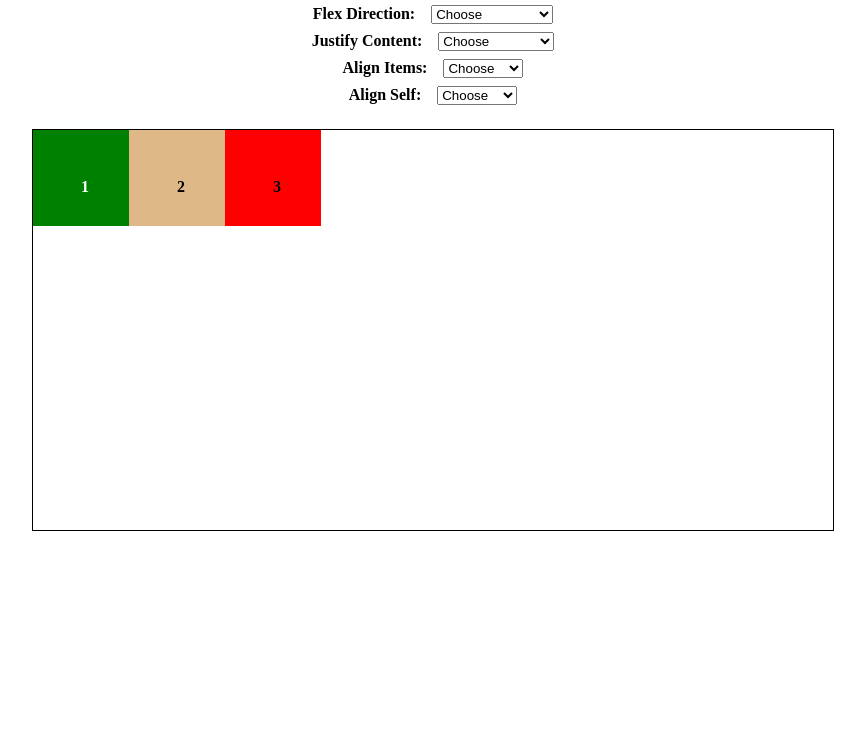
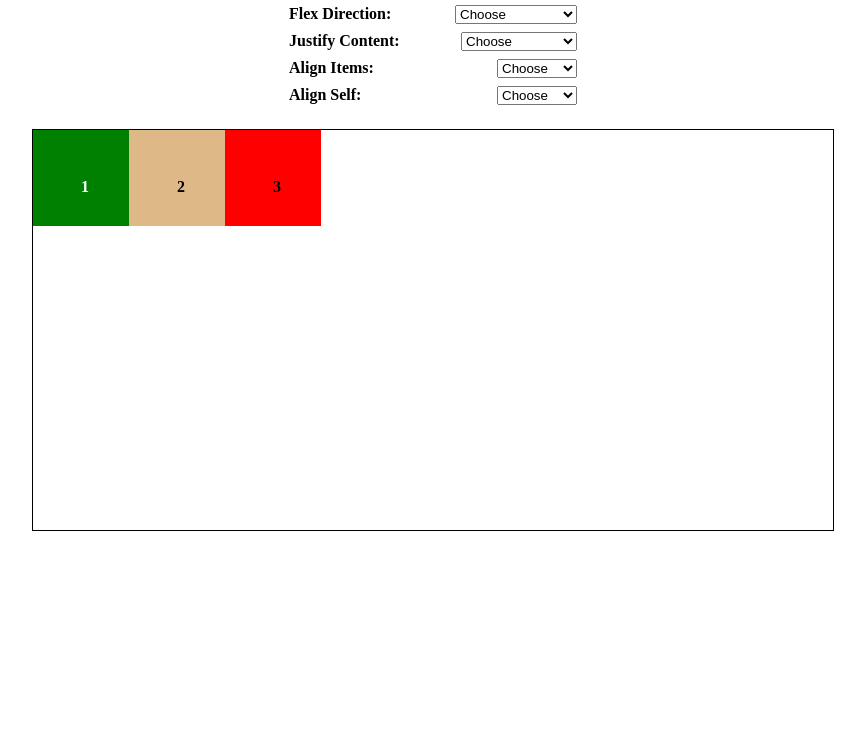
Before and after one commit to reidbraswell1/Flexbox, a plain HTML site: page index.html in a window 1280 px wide. Shown: the part 70-800 px from the top of the page, without its empty margins (207-1072 px from the left). Drawn offline with Linux system fonts and the light colour scheme.

Commit message:
Adding width to selection items and floating selects to the right

```diff
--- a/style.css
+++ b/style.css
@@ -2,6 +2,10 @@
     display: flex;
     flex-direction: column;
     align-items: center;
+}
+
+.selection-container {
+    width: 18rem;
 }
 
 h2, h3 {
@@ -9,11 +13,11 @@ h2, h3 {
 }
 
 .label {
-    margin-right: .75rem;
 }
 
 select {
     margin-bottom: .5rem;
+    float: right;
 }
 
 .row-direction, .row-justify, .row-align {
```
